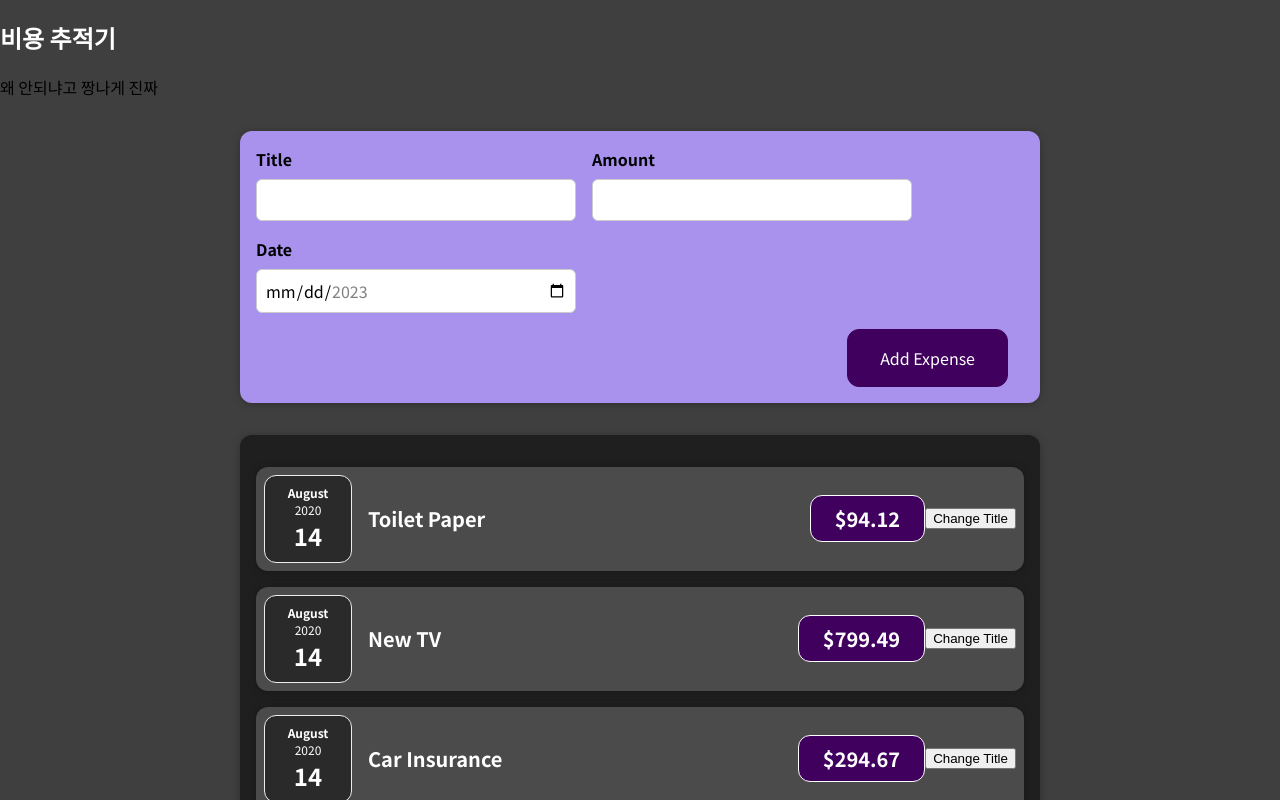
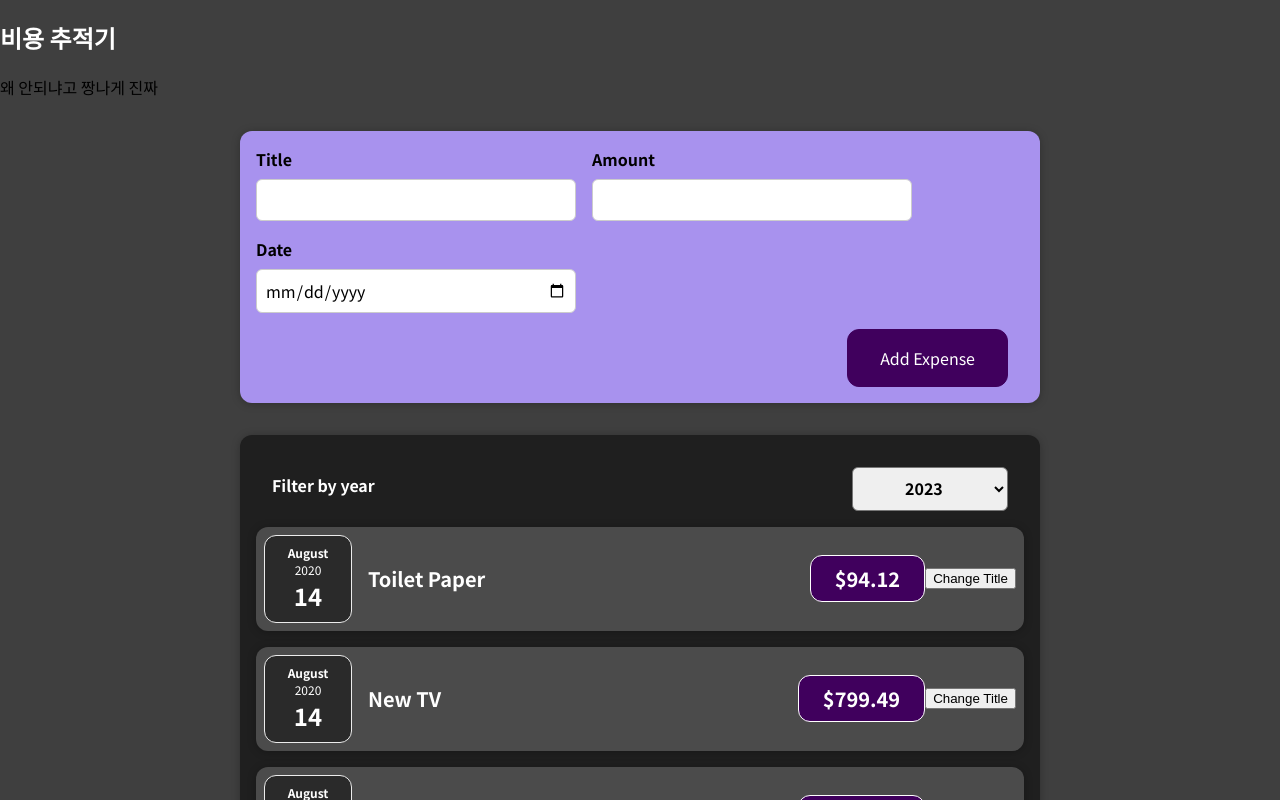
Before and after one commit to ssssojung/UDEMY_ReactStudy_1, a React (Create React App) app: page / in a window 1280 px wide. Shown: the top 800 px of the page. Built offline with nearby package versions, Linux system fonts and the light colour scheme.

Commit message:
63강 - 65강

```diff
--- a/src/components/Expenses.js
+++ b/src/components/Expenses.js
@@ -1,12 +1,20 @@
-import React from 'react';
+import React, {useState} from 'react';
 import Item from './Item';
 import Card from './UI/Card';
+import ExpensesFilter from './ExpensesFilter';
 
 import './Expenses.css';
 
 function Expenses(props) {
+    const [filteredYear, setFilteredYear] = useState('2023');
+
+    const filterChangeHandler = selectedYear =>{
+        setFilteredYear(selectedYear);
+    };
     return (
+        <div>
             <Card className='expenses'>
+            <ExpensesFilter selected={filteredYear} onChangeFilter={filterChangeHandler}/>
                 <Item
                     title = {props.items[0].title}
                     amount = {props.items[0].amount}
@@ -29,6 +37,8 @@ function Expenses(props) {
                     date = {props.items[0].date}
                 />
             </Card>
+        </div>
+
     );
 }
 
--- /dev/null
+++ b/src/components/ExpensesFilter.css
@@ -0,0 +1,24 @@
+.expenses-filter {
+    color: white;
+    padding: 0 1rem;
+  }
+
+  .expenses-filter__control {
+    display: flex;
+    width: 100%;
+    align-items: center;
+    justify-content: space-between;
+    margin: 1rem 0;
+  }
+
+  .expenses-filter label {
+    font-weight: bold;
+    margin-bottom: 0.5rem;
+  }
+
+  .expenses-filter select {
+    font: inherit;
+    padding: 0.5rem 3rem;
+    font-weight: bold;
+    border-radius: 6px;
+  }
--- /dev/null
+++ b/src/components/ExpensesFilter.js
@@ -0,0 +1,24 @@
+import React from 'react';
+
+import './ExpensesFilter.css';
+
+const ExpensesFilter = (props) => {
+  const dropdownChangeHandler = (event)=>{
+    props.onChangeFilter(event.target.value);
+  };
+  return (
+    <div className='expenses-filter'>
+      <div className='expenses-filter__control'>
+        <label>Filter by year</label>
+        <select value={props.selected} onChange={dropdownChangeHandler}>
+          <option value='2020'>2020</option>
+          <option value='2021'>2021</option>
+          <option value='2022'>2022</option>
+          <option value='2023'>2023</option>
+        </select>
+      </div>
+    </div>
+  );
+};
+
+export default ExpensesFilter;
--- a/src/components/Item.js
+++ b/src/components/Item.js
@@ -2,7 +2,7 @@ import React, { useState } from 'react';
 import ItemsDate from './ItemsDate';
 
 import Card from './UI/Card';
-import './ExpenseItem.css';
+import './Item.css';
 
 function Item(props) {
     const [title, setTitle] = useState(props.title);//[초기값, 업데이트값]
--- a/src/components/NewExpense/Expenseform.js
+++ b/src/components/NewExpense/Expenseform.js
@@ -2,9 +2,9 @@ import React, {useState} from 'react';
 import './Expenseform.css';
 
 function Expenseform(props) {
-    const [enteredTitle,setEnterTitle] = useState('');
-    const [enteredAmount,setEnterAmount] = useState('');
-    const [enteredDate,setEnterDate] = useState('');
+    const [enteredTitle,setEnteredTitle] = useState('');
+    const [enteredAmount,setEnteredAmount] = useState('');
+    const [enteredDate,setEnteredDate] = useState('');
     // const [userInput, setUserInput] = useState({
     //     enteredTitle : '',
     //     enteredAmount : '',
@@ -13,7 +13,7 @@ function Expenseform(props) {
     // console.log(...userInput);
     // document.getElementById('').add    stener('click',(event)=>{})
     const titleChangeHandler = (event) => {
-        setEnterTitle(event.target.value);
+        setEnteredTitle(event.target.value);
         // setUserInput({
         //     ...userInput,
         //     enteredTitle : event.target.value,
@@ -23,14 +23,14 @@ function Expenseform(props) {
         // });
     };
     const amountChangeHandler = (event) => {
-        setEnterAmount(event.target.value);
+        setEnteredAmount(event.target.value);
         // setUserInput({
         //     ...userInput,
         //     setEnterAmount : event.target.value,
         // })
     };
     const dateChangeHandler = (event) => {
-        setEnterDate(event.target.value);
+        setEnteredDate(event.target.value);
         // setUserInput({
         //     ...userInput,
         //     setEnterdate : event.target.value,
@@ -47,9 +47,9 @@ function Expenseform(props) {
         };
         props.onSaveExpenseData(expenseData);
         //NewExpense컴포넌트에서 함수를 가지고와서 여기서 실행함
-        setEnterTitle('');
-        setEnterAmount('');
-        setEnterDate('');
+        setEnteredTitle('');
+        setEnteredAmount('');
+        setEnteredDate('');
     };
 
     return(
@@ -77,7 +77,7 @@ function Expenseform(props) {
                     <label>Date</label>
                     <input
                         type="date"
-                        min="2023-01-01"
+                        min="2020-01-01"
                         max="2023-12-31"
                         value={enteredDate}
                         onChange={dateChangeHandler}
```
Also changed, not shown: src/components/Item.css (renamed from src/components/ExpenseItem.css). Lines whose indentation alone changed are shown as unchanged.
